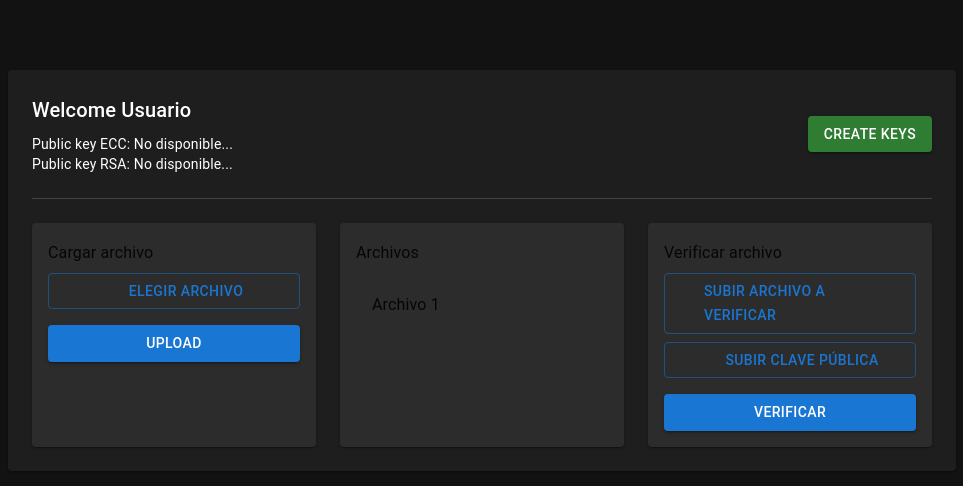
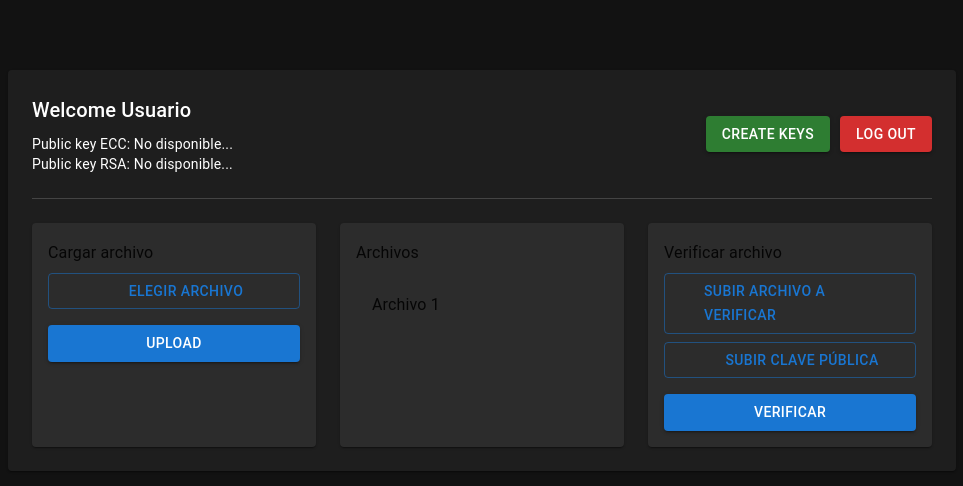
Before and after one commit to ManuelR11/Cifrados_Asimetricos, a React (Vite) app in the folder Cifrados_Asimetricos/: page /home in a window 1280 px wide. Shown: the top 486 px of the page, without its empty margins (158-1121 px from the left). Built offline with nearby package versions, Linux system fonts and the light colour scheme; some icons are missing.

Commit message:
Botón log out

```diff
--- a/Cifrados_Asimetricos/src/Components/FileCard.jsx
+++ b/Cifrados_Asimetricos/src/Components/FileCard.jsx
@@ -1,4 +1,5 @@
 import React, { useState } from "react";
+import { useNavigate } from "react-router-dom";
 import {
   Box,
   Card,
@@ -21,6 +22,7 @@ function FileCard() {
   const user = localStorage.getItem("user") || "Usuario";
   const publicKeyECC = (localStorage.getItem("publicKeyECC") || "No disponible").replace("-----BEGIN PUBLIC KEY-----", "").trim().slice(0, 50) + "...";
   const publicKeyRSA = (localStorage.getItem("publicKeyRSA") || "No disponible").replace("-----BEGIN PUBLIC KEY-----", "").trim().slice(0, 50) + "...";
+  const navigate = useNavigate();
 
   // Estados para carga de archivo general
   const [selectedFile, setSelectedFile] = useState(null);
@@ -94,6 +96,10 @@ function FileCard() {
     setOpenVerifyModal(true);
   };
 
+  const handleLogout = () => {
+    navigate("/", { replace: true });
+  };
+
   const closeVerifyModal = () => setOpenVerifyModal(false);
 
   return (
@@ -119,9 +125,14 @@ function FileCard() {
             Public key RSA: {publicKeyRSA}
           </Typography>
         </Box>
-        <Button variant="contained" color="success" onClick={handleCreateKeys}>
-          Create keys
-        </Button>
+        <div style={{ display: "flex", gap: 10 }}>
+          <Button variant="contained" color="success" onClick={handleCreateKeys}>
+            Create keys
+          </Button>
+          <Button variant="contained" color="error" onClick={handleLogout}>
+            Log out
+          </Button>
+        </div>
       </Box>
 
       <Divider sx={{ my: 3, borderColor: "#444" }} />
--- a/Cifrados_Asimetricos/src/Components/LoginForm.jsx
+++ b/Cifrados_Asimetricos/src/Components/LoginForm.jsx
@@ -69,7 +69,7 @@ function LoginForm() {
       if (data.token) {
         localStorage.setItem("token", data.token);
         localStorage.setItem("user", data.username);
-        navigate("/home");
+        navigate("/home", { replace: true });
       } else {
         alert(data.message || "Inicio de sesión fallido");
       }
```
